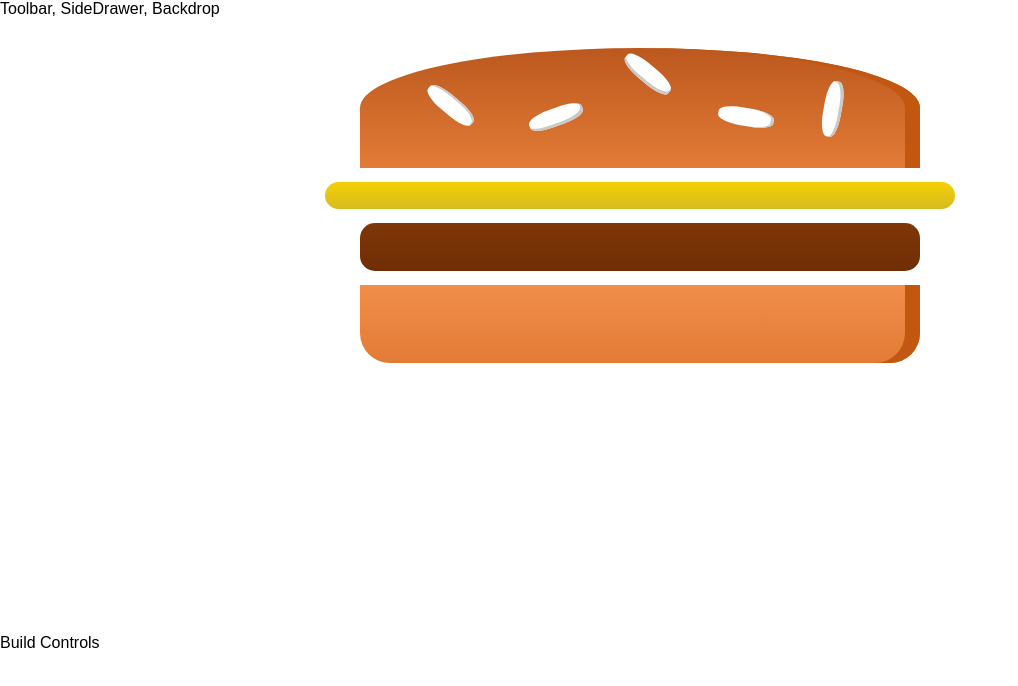
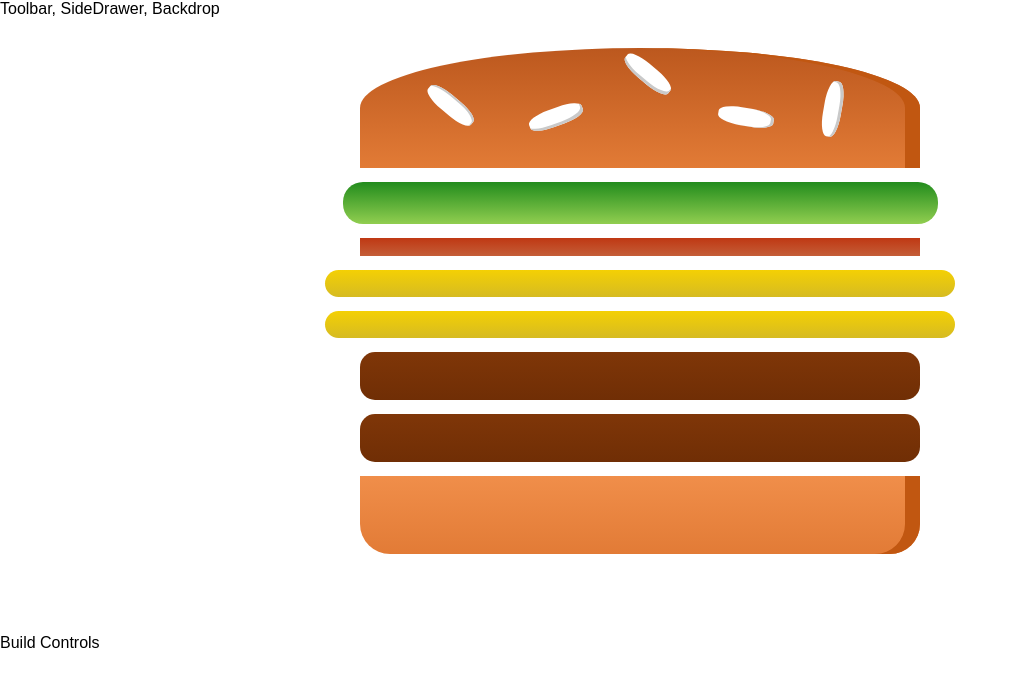
Before and after one commit to Nachiket75/ReactIntro, a React app: page / in a window 1280 px wide. Shown: the top 686 px of the page, without its empty margins (0-1018 px from the left). Built offline with nearby package versions, Linux system fonts and the light colour scheme; a web font is replaced by a local one.

Commit message:
Updating burger ingredients  dynamically using own logic.

```diff
--- a/src/components/Burger/Burger.js
+++ b/src/components/Burger/Burger.js
@@ -2,12 +2,36 @@ import React from 'react'
 import classes from './Burger.css'
 import BurgerIngredient from './BurgerIngredient/BurgerIngredient'
 
-const burger = ()=>{
+const burger = (props)=>{
+    const keys = Object.keys(props.ingredients);
+    const values = Object.values(props.ingredients);
+    let ingredientList = []
+    let noIngredientMsg = null;
+   // console.log(keys)
+   // console.log(values)
+    for(var i=0;i<values.length;i++){      //i=valIndex
+        for(var j=0; j<values[i];j++ ){        //j=valCounter
+            ingredientList.push(keys[i])
+        }
+    }
+    //console.log(ingredientList)
+
     return(
         <div className={classes.Burger}>
             <BurgerIngredient type="bread-top"/>
-            <BurgerIngredient type="cheese"/>
-            <BurgerIngredient type="meat"/>
+            {/* <BurgerIngredient type={ingredientList[0]} />
+            <BurgerIngredient type={ingredientList[1]} />
+            <BurgerIngredient type={ingredientList[2]} />
+            <BurgerIngredient type={ingredientList[3]} />
+            <BurgerIngredient type={ingredientList[4]} />
+            <BurgerIngredient type={ingredientList[5]} />           */}
+            {ingredientList.map((ingredient,index) =>(
+                    <BurgerIngredient type={ingredient} key={index}/>
+                )
+             )
+            }
+
+
             <BurgerIngredient type="bread-bottom"/>
         </div>
 
--- a/src/containers/BurgerBuilder/BergerBuilder.js
+++ b/src/containers/BurgerBuilder/BergerBuilder.js
@@ -3,10 +3,18 @@ import Aux from '../../hoc/Auxilary'
 import Burger from '../../components/Burger/Burger'
 
 class BergerBuilder extends Component{
+    state ={
+        ingredients:{
+            salad:1,
+            bacon:1,
+            cheese:2,
+            meat:2
+        }
+    }
     render(){
         return(
             <Aux>
-                <Burger/>
+                <Burger ingredients={this.state.ingredients}/>
                 <div>Build Controls</div>
             </Aux>
         )
```
Also changed, not shown: src/javascriptloopcreatedbyme.txt (added).
